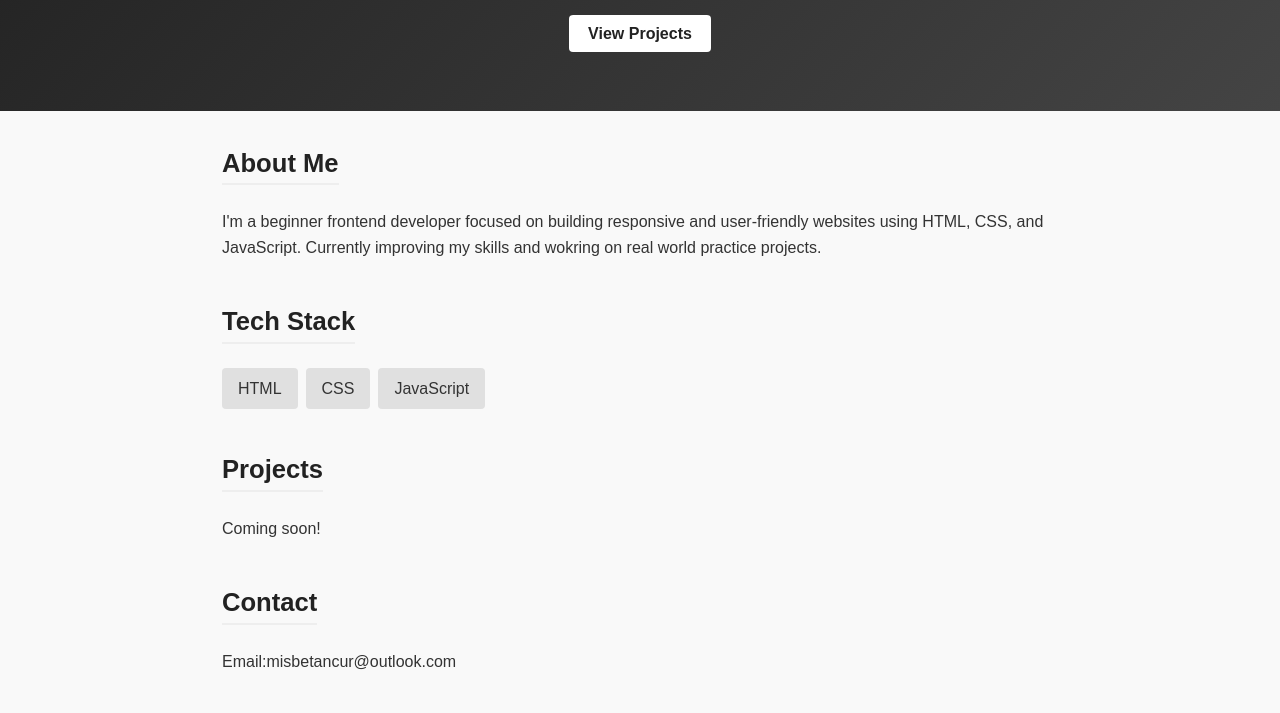
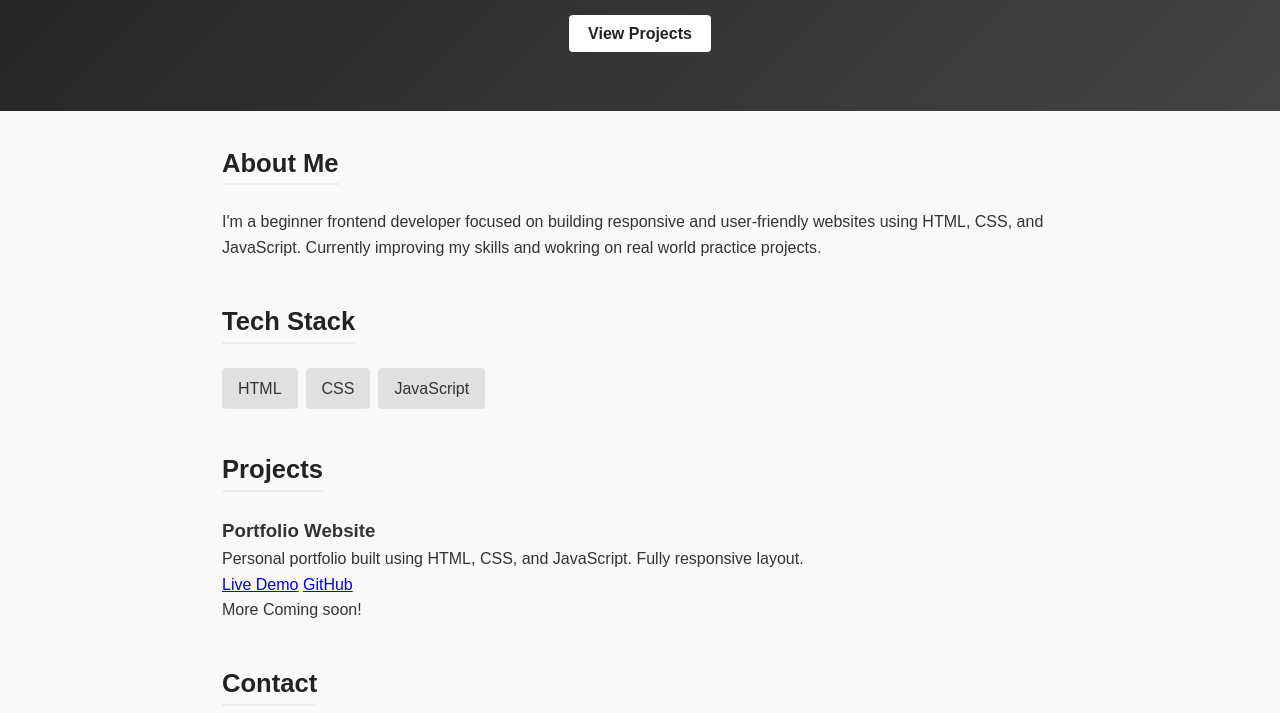
Before and after one commit to misbetancur/misbetancur.github.io, a plain HTML site: page index.html in a window 1280 px wide. Shown: the part 239-952 px from the top of the page. Drawn offline with Linux system fonts and the light colour scheme.

Commit message:
Update index.html

```diff
--- a/index.html
+++ b/index.html
@@ -3,7 +3,7 @@
 <head>
   <meta charset="UTF-8" />
   <meta name="viewport" content="width=device-width, initial-scale=1.0" />
-  <title>Your Name | Frontend Developer</title>
+  <title>Maria Betancur | Frontend Developer</title>
   <link rel="stylesheet" href="style.css" />
 </head>
 
@@ -38,7 +38,19 @@
     </section>
     <section id="projects">
       <h2>Projects</h2>
-      <p>Coming soon!</p>
+      <div class="projectgrid">
+        <div class="projectcard">
+          <h3>Portfolio Website</h3>
+          <p>Personal portfolio built using HTML, CSS, and JavaScript. Fully responsive layout.</p>
+          <div class="projectlinks">
+            <a href="#" target=" ">Live Demo</a>
+            <a href="#" target=" ">GitHub</a>
+          </div>
+        </div>
+        <div class="projectcard">
+          <p>More Coming soon!</p>
+        </div>
+      </div>
     </section>
     <section id="contact">
       <h2>Contact</h2>
```
